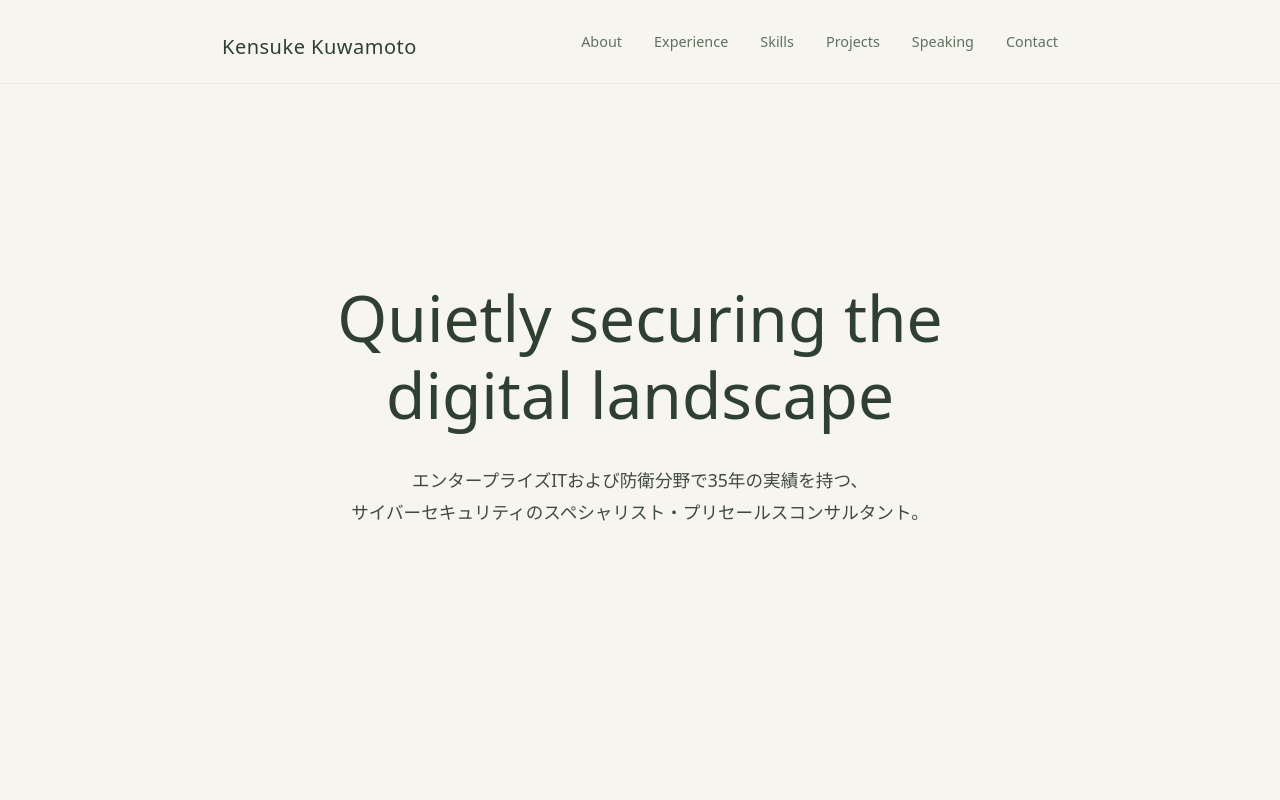
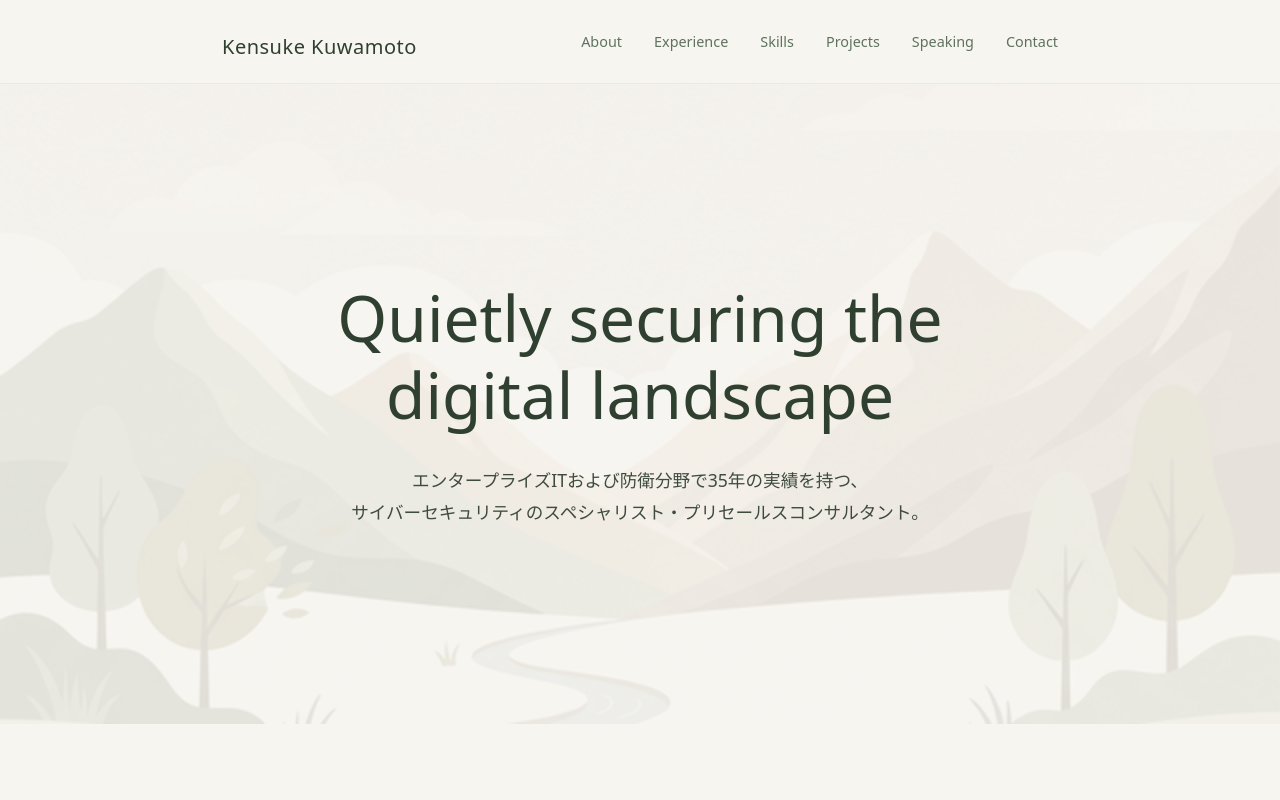
Before and after one commit to kuwathai/AboutMe, a plain HTML site: page index.html in a window 1280 px wide. Shown: the top 800 px of the page. Drawn offline with Linux system fonts and the light colour scheme.

Commit message:
Update index.html

```diff
--- a/index.html
+++ b/index.html
@@ -33,7 +33,7 @@
         <!-- Hero Section -->
         <section id="hero" class="hero section-spacing">
             <!-- EDIT HERE: ヒーロー画像のパス。assets/hero_bg.png に画像が存在することを確認してください -->
-            <div class="hero__image" style="background-image: url('assets/hero_bg.png');"></div>
+            <div class="hero__image" style="background-image: url('hero_bg.png');"></div>
             <div class="hero__content">
                 <!-- EDIT HERE: メインのキャッチコピー -->
                 <h2 class="hero__title">Quietly securing the digital landscape</h2>
@@ -268,4 +268,5 @@
     <script src="script.js"></script>
 </body>
 
+
 </html>
```
